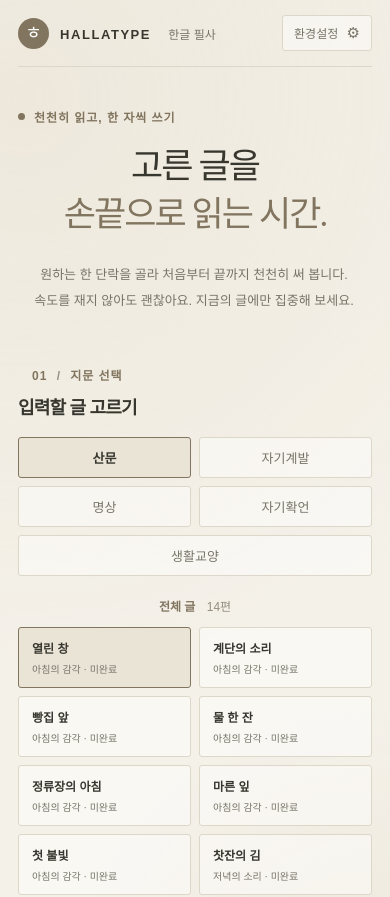
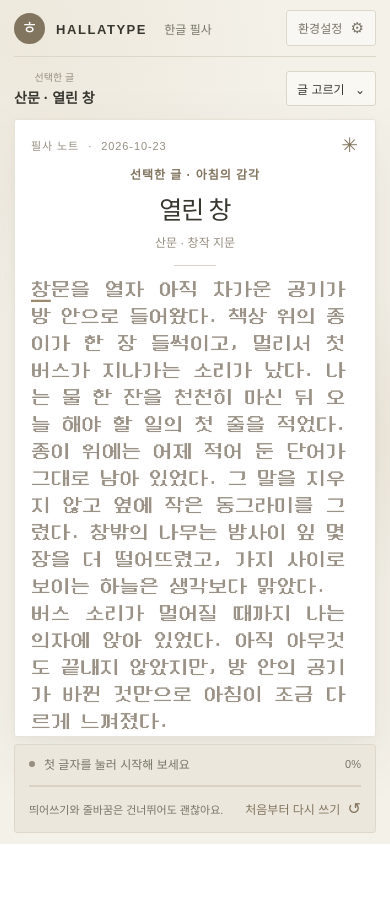
Before and after one commit to hatemogi/hallatype, a Vue app: page /practice in a window 390 px wide. Shown: the top 897 px of the page. After the commit the page ends 844 px from the top, so only its background shows below. Built offline with nearby package versions, Linux system fonts and the light colour scheme.

Commit message:
필사 작업대 배치와 본문 글꼴 크기 조정
글 선택, 입력, 결과를 한 화면에 배치하고 모바일 글 선택창을 추가한다. 본문 비트맵 글꼴은 기존 화면 크기에 가깝게 조정해 계단 현상을 줄인다.

```diff
--- a/src/views/Home.vue
+++ b/src/views/Home.vue
@@ -58,29 +58,24 @@
         </section>
       </header>
 
-      <section class="소개" aria-labelledby="소개제목">
-        <div>
-          <p class="작은제목"><span class="작은점" aria-hidden="true"></span> 천천히 읽고, 한 자씩 쓰기</p>
-          <h1 id="소개제목">고른 글을<br><em>손끝으로 읽는 시간.</em></h1>
+      <section class="작업공간" aria-label="필사할 글">
+        <div class="모바일선택줄">
+          <div><span>선택한 글</span><strong>{{글테마}} · {{오늘지문.제목}}</strong></div>
+          <button type="button" aria-controls="지문선택창" :aria-expanded="목록열림" @click="목록열기">글 고르기 <span aria-hidden="true">⌄</span></button>
         </div>
-        <p class="소개글">원하는 한 단락을 골라 처음부터 끝까지 천천히 써 봅니다.<br>속도를 재지 않아도 괜찮아요. 지금의 글에만 집중해 보세요.</p>
-      </section>
-
-      <section class="작업공간" aria-label="필사할 글">
+        <div v-if="모바일보기 && 목록열림" class="목록가림막" @click="목록닫기"></div>
+        <aside v-show="!모바일보기 || 목록열림" id="지문선택창" class="선택패널"
+          :role="모바일보기 ? 'dialog' : undefined" :aria-modal="모바일보기 ? 'true' : undefined"
+          aria-label="입력할 글 고르기">
           <div class="선택머리">
-          <div>
-            <span class="구역번호">01 <span aria-hidden="true">/</span> 지문 선택</span>
-            <h2>입력할 글 고르기</h2>
+            <div><span class="구역번호">필사할 글</span><h2>입력할 글 고르기</h2></div>
+            <button type="button" class="목록닫기" aria-label="글 선택창 닫기" @click="목록닫기">×</button>
           </div>
-          <span class="선택안내">각 테마의 14편을 원하는 순서로 써 보세요.</span>
-        </div>
-
           <div class="글테마선택" role="group" aria-label="지문 테마 선택">
             <button v-for="테마 in 글테마선택지" :key="테마" type="button"
               :class="{ 선택됨: 글테마 === 테마 }" :aria-pressed="글테마 === 테마"
               @click="글테마바꾸기(테마, $event)">{{테마}}</button>
           </div>
-
           <section class="지문서랍" :aria-label="`${글테마} 지문 목록`">
             <h3>전체 글 <span>{{현재지문들.length}}편</span></h3>
             <div class="글목록" role="group" :aria-label="`${글테마} 지문 선택`">
@@ -92,7 +87,9 @@
               </button>
             </div>
           </section>
+        </aside>
 
+        <div class="필사패널">
         <article class="종이" aria-labelledby="지문제목">
           <div class="종이상단">
             <span>필사 노트 <span class="가운데점">·</span> {{오늘날짜}}</span>
@@ -127,11 +124,8 @@
           </div>
 
           <div v-if="결과화면보이기" class="마침">
-            <div class="마침문양" aria-hidden="true">✳</div>
             <div class="마침내용">
               <p class="마침꼬리">한 편을 마쳤어요</p>
-              <h3>문장을 따라 걸어온 시간이<br>잠시 마음에 남기를 바랍니다.</h3>
-              <p class="마침설명">이 글을 다시 쓰거나 다른 지문을 골라 볼 수 있어요.</p>
               <dl class="마침통계" aria-label="이번 필사 기록">
                 <div><dt>걸린 시간</dt><dd>{{걸린시간}}</dd></div>
                 <div><dt>정타 / 전체 타수</dt><dd>{{정타수}}/{{총입력타수}} ({{정타율}}%)</dd></div>
@@ -149,13 +143,8 @@
           </div>
         </section>
 
-        <p class="작은도움">키보드로 글을 따라 써 보세요. 글자의 획이 한 자씩 채워집니다. 각 테마의 14편을 모두 고를 수 있습니다.</p>
+        </div>
       </section>
-
-      <footer class="바닥">
-        <span>HALLATYPE</span>
-        <span>한 글자씩, 천천히.</span>
-      </footer>
     </div>
   </main>
 </template>
@@ -193,6 +182,8 @@ export default defineComponent({
       가장자리단계이름,
       설정: { ...기본필사설정 } as 필사설정,
       설정열림: false,
+      모바일보기: typeof window !== 'undefined' && window.innerWidth <= 850,
+      목록열림: false,
       날짜확인타이머: null as ReturnType<typeof setInterval> | null,
       현재한줄칸수: 0,
       진행률: 0,
@@ -217,6 +208,15 @@ export default defineComponent({
     };
   },
   methods: {
+    목록열기() {
+      this.목록열림 = true;
+      this.$nextTick(() => document.querySelector<HTMLElement>('.목록닫기')?.focus());
+    },
+    목록닫기() {
+      const 열려있음 = this.목록열림;
+      this.목록열림 = false;
+      if (열려있음) { (document.activeElement as HTMLElement | null)?.blur(); }
+    },
     다른탭기록반영(event: StorageEvent) {
       if (event.key?.startsWith('hallatype:progress:v2:op:')) {
         this.기록들 = 작업합치기(this.기록들, 진행작업읽기());
@@ -270,7 +270,7 @@ export default defineComponent({
       return 지문입력상태(this.시도들, 지문.id, 본문버전(지문.본문));
     },
     글테마바꾸기(테마: 지문테마, event?: MouseEvent) {
-      (event?.currentTarget as HTMLElement | undefined)?.blur();
+      if (!this.목록열림) { (event?.currentTarget as HTMLElement | undefined)?.blur(); }
       if (테마 === this.글테마) { return; }
       this.입력기록저장();
       this.글테마 = 테마;
@@ -280,6 +280,7 @@ export default defineComponent({
     },
     지문선택(지문: 연습지문, event?: MouseEvent) {
       (event?.currentTarget as HTMLElement | undefined)?.blur();
+      this.목록닫기();
       if (지문.id === this.오늘지문.id) { return; }
       this.입력기록저장();
       this.오늘지문 = 지문;
@@ -328,11 +329,15 @@ export default defineComponent({
         this.설정.커서깜빡임);
     },
     한줄칸수(): number {
-      return window.innerWidth <= 700
-        ? (this.설정.글자크기 === '크게' ? 42 : 50)
-        : (this.설정.글자크기 === '크게' ? 68 : 80);
+      const 너비 = document.querySelector('.캔버스영역')?.clientWidth ?? window.innerWidth - 80;
+      const 기준크기 = window.innerWidth <= 850
+        ? (this.설정.글자크기 === '크게' ? 12 : 10)
+        : (this.설정.글자크기 === '크게' ? 14 : 12);
+      return Math.max(22, Math.min(80, Math.floor(너비 / 기준크기)));
     },
     화면크기변경() {
+      this.모바일보기 = window.innerWidth <= 850;
+      if (!this.모바일보기) { this.목록닫기(); }
       const 칸수 = this.한줄칸수();
       if (칸수 === this.현재한줄칸수) { return; }
       this.현재한줄칸수 = 칸수;
@@ -341,7 +346,6 @@ export default defineComponent({
     },
 
     reset(새로시작 = false) {
-      const 다시시작 = this.그림판 !== null;
       this.입력기록저장();
       this.밀린기록저장();
       this.그림판?.종료();
@@ -397,11 +401,29 @@ export default defineComponent({
       }));
       this.그림판 = 그림판;
       그림판.그리기();
-      if (다시시작) {
-        this.$nextTick(() => document.querySelector('.지문머리')?.scrollIntoView({ block: 'start', behavior: 'smooth' }));
-      }
+      this.$nextTick(() => {
+        const 종이 = document.querySelector('.종이');
+        if (종이) { 종이.scrollTop = 0; }
+      });
       const self = this;
       window.onkeydown = (e: KeyboardEvent) => {
+        if (e.code === 'Escape' && self.목록열림) {
+          self.목록닫기();
+          return;
+        }
+        if (e.code === 'Tab' && self.목록열림) {
+          const 버튼들 = Array.from(document.querySelectorAll<HTMLElement>('.선택패널 button'));
+          const 첫버튼 = 버튼들[0];
+          const 끝버튼 = 버튼들[버튼들.length - 1];
+          if (e.shiftKey && document.activeElement === 첫버튼) {
+            e.preventDefault();
+            끝버튼?.focus();
+          } else if (!e.shiftKey && document.activeElement === 끝버튼) {
+            e.preventDefault();
+            첫버튼?.focus();
+          }
+          return;
+        }
         if (e.code === 'Escape' && self.설정열림) {
           self.설정열림 = false;
           return;
@@ -413,7 +435,7 @@ export default defineComponent({
             e.code.startsWith('Alt') || e.code.startsWith('Meta') ||
             e.getModifierState('Control') || e.getModifierState('Alt') || e.getModifierState('Meta') ||
             !/^(Key[A-Z]|Digit[0-9]|Space|Enter|Backspace|Backquote|Minus|Equal|BracketLeft|BracketRight|Backslash|Semicolon|Quote|Comma|Period|Slash)$/.test(e.code) ||
-            self.결과화면보이기) {
+            self.결과화면보이기 || self.목록열림) {
           return;
         }
         e.preventDefault();
@@ -448,13 +470,15 @@ export default defineComponent({
           self.입력기록저장();
           self.저장대기(시도완료(self.시도ID, 걸린밀리초, self.총입력타수, self.정타수));
           self.결과화면보이기 = true;
-          self.$nextTick(() => document.querySelector('.마침')?.scrollIntoView({ block: 'nearest', behavior: 'smooth' }));
         } else {
           const 커서세로 = 그림판.커서세로위치;
           if (커서세로 !== null) {
-            const 경계 = window.innerHeight - 100;
+            const 종이 = 캔버스.closest('.종이');
+            if (종이) {
               const 화면세로 = 캔버스.getBoundingClientRect().top + 커서세로 * 캔버스.clientHeight / 캔버스.height;
-            if (화면세로 > 경계) { window.scrollBy(0, 화면세로 - 경계); }
+              const 경계 = 종이.getBoundingClientRect().bottom - 36;
+              if (화면세로 > 경계) { 종이.scrollTop += 화면세로 - 경계; }
+            }
           }
         }
       };
@@ -643,38 +667,17 @@ button { font: inherit; }
 .가장자리끝표시 { display: flex; justify-content: space-between; margin-top: 4px; color: var(--옅은글); font-size: 11px; }
 .설정안내 { margin: 3px 0 0; color: var(--옅은글); font-size: 11px; }
 
-.소개 {
-  display: flex;
-  align-items: end;
-  justify-content: space-between;
-  gap: 32px;
-  padding: 60px 0 58px;
-}
-.작은제목, .분류, .마침꼬리 {
+.분류, .마침꼬리 {
   color: var(--강조);
   font-size: 12px;
   font-weight: 700;
   letter-spacing: .08em;
 }
-.작은제목 { display: flex; align-items: center; gap: 9px; margin: 0 0 18px; }
-.작은점 { width: 7px; height: 7px; border-radius: 50%; background: var(--강조); }
-.소개 h1 {
-  margin: 0;
-  font-family: 'AppleMyungjo', 'Nanum Myeongjo', 'Batang', serif;
-  font-size: clamp(35px, 4.2vw, 55px);
-  font-weight: 500;
-  letter-spacing: -.055em;
-  line-height: 1.38;
-}
-.소개 h1 em { color: var(--강조); font-style: normal; }
-.소개글 { margin: 0 2px 9px 0; color: var(--보조글); font-size: 14px; line-height: 2.05; }
-
 .작업공간 { padding-bottom: 84px; }
 .선택머리 { display: flex; justify-content: space-between; align-items: end; gap: 20px; }
 .구역번호 { color: var(--강조); font-size: 12px; font-weight: 700; letter-spacing: .08em; }
 .구역번호 span { padding: 0 5px; color: var(--옅은글); }
 .선택머리 h2 { margin: 9px 0 0; font-size: 18px; font-weight: 650; letter-spacing: -.045em; }
-.선택안내 { padding-bottom: 2px; color: var(--옅은글); font-size: 12px; }
 .글테마선택 { display: grid; grid-template-columns: repeat(5, minmax(0, 1fr)); gap: 8px; width: min(100%, 542px); margin-top: 18px; }
 .글테마선택 button {
   min-width: 0;
@@ -757,8 +760,6 @@ button { font: inherit; }
 .글자버튼 { padding: 4px 0; border: 0; background: none; color: var(--강조); font-size: 12px; cursor: pointer; }
 .글자버튼:hover { color: var(--글); text-decoration: underline; text-underline-offset: 4px; }
 .글자버튼 span { margin-left: 4px; font-size: 16px; }
-.작은도움 { margin: 21px 0 0; color: var(--옅은글); font-size: 12px; text-align: center; }
-
 .마침 {
   display: flex;
   align-items: center;
@@ -768,11 +769,8 @@ button { font: inherit; }
   padding: 23px 0 0;
   border-top: 1px solid var(--진행선);
 }
-.마침문양 { align-self: flex-start; color: var(--강조); font-size: 25px; }
 .마침꼬리 { margin: 0 0 10px; }
 .마침내용 { min-width: 0; }
-.마침 h3 { margin: 0; font-family: 'AppleMyungjo', 'Nanum Myeongjo', 'Batang', serif; font-size: 20px; font-weight: 500; line-height: 1.55; }
-.마침설명 { margin: 10px 0 0; color: var(--보조글); font-size: 12px; }
 .마침통계 { display: flex; flex-wrap: wrap; gap: 12px 26px; margin: 24px 0 0; padding: 15px 0 0; border-top: 1px solid var(--진행선); }
 .마침통계 div { display: flex; flex-direction: column; gap: 5px; }
 .마침통계 dt { color: var(--옅은글); font-size: 11px; }
@@ -782,25 +780,113 @@ button { font: inherit; }
 .주버튼:hover { background: var(--강조호버); }
 .주버튼 span { margin-left: 12px; }
 button:focus-visible { outline: 2px solid var(--강조); outline-offset: 3px; }
-.바닥 { display: flex; justify-content: space-between; padding: 23px 0 34px; border-top: 1px solid var(--테두리); color: var(--옅은글); font-size: 11px; letter-spacing: .07em; }
+/* 글 선택, 입력, 결과가 같은 높이 안에서 이어지는 작업대 */
+.페이지 { display: flex; flex-direction: column; height: 100dvh; }
+.상단 { flex: none; height: 62px; }
+.작업공간 {
+  display: grid;
+  grid-template-columns: 252px minmax(0, 1fr);
+  gap: 18px;
+  flex: 1;
+  min-height: 0;
+  padding: 16px 0 20px;
+}
+.모바일선택줄, .목록가림막, .목록닫기 { display: none; }
+.선택패널 {
+  display: flex;
+  flex-direction: column;
+  min-height: 0;
+  padding: 20px 14px 14px;
+  border: 1px solid var(--테두리);
+  border-radius: 3px;
+  background: var(--선택안함);
+}
+.선택머리 { align-items: start; }
+.선택머리 h2 { margin-top: 6px; font-size: 17px; }
+.글테마선택 { grid-template-columns: repeat(2, minmax(0, 1fr)); width: 100%; gap: 6px; margin-top: 18px; }
+.글테마선택 button { padding: 8px 5px; font-size: 12px; }
+.지문서랍 { display: flex; flex-direction: column; flex: 1; min-height: 0; margin-top: 20px; }
+.글목록 { display: flex; flex-direction: column; flex: 1; min-height: 0; gap: 6px; overflow-y: auto; overscroll-behavior: contain; padding-right: 3px; }
+.글목록 button { min-height: 51px; flex: none; padding: 9px 11px; }
+.필사패널 { display: flex; flex-direction: column; min-width: 0; min-height: 0; }
+.종이 {
+  flex: 1;
+  min-height: 0;
+  margin: 0;
+  padding: 18px clamp(18px, 3vw, 38px) 28px;
+  overflow-y: auto;
+  overscroll-behavior: contain;
+}
+.지문머리 { padding-top: 12px; }
+.분류 { margin-bottom: 8px; }
+.지문머리 h2 { font-size: clamp(24px, 2.5vw, 30px); }
+.출처 { margin-top: 7px; }
+.가는선 { margin-top: 18px; }
+.캔버스영역 { margin-top: 16px; }
+.진행판 { flex: none; max-width: none; margin: 8px 0 0; padding: 12px 19px; }
+.진행아래 { margin-top: 9px; }
+.마침 { max-width: none; gap: 18px; margin-top: 10px; padding-top: 11px; }
+.마침내용 { flex: 1; }
+.마침꼬리 { margin: 0; }
+.마침통계 { gap: 8px 22px; margin-top: 10px; padding-top: 10px; }
+.마침동작 { flex: none; }
 
-@media (max-width: 700px) {
-  .페이지 { padding: 0 18px; }
-  .글테마선택 { grid-template-columns: repeat(2, minmax(0, 1fr)); }
-  .글테마선택 button:last-child:nth-child(odd) { grid-column: span 2; }
-  .상단 { height: 66px; }
-  .상단문구, .선택안내 { display: none; }
-  .소개 { display: block; padding: 41px 0 42px; }
-  .소개글 { margin-top: 22px; font-size: 13px; }
-  .글목록 { grid-template-columns: repeat(2, minmax(0, 1fr)); }
-  .종이 { padding: 22px 17px 25px; }
-  .지문머리 { padding-top: 34px; }
-  .가는선 { margin-top: 27px; }
-  .캔버스영역 { margin-top: 18px; }
-  .진행판 { margin-top: 22px; padding: 18px 17px; }
-  .진행아래 { align-items: start; flex-direction: column; gap: 11px; }
-  .마침 { align-items: start; flex-wrap: wrap; gap: 14px; }
-  .마침동작 { align-items: start; flex-direction: row; flex-wrap: wrap; width: 100%; margin: 3px 0 0 0; }
+@media (max-width: 850px) {
+  .페이지 { padding: 0 14px; }
+  .상단 { height: 56px; }
+  .상단문구 { display: none; }
+  .작업공간 { display: flex; flex-direction: column; gap: 9px; padding: 9px 0 11px; }
+  .모바일선택줄 {
+    display: flex;
+    align-items: center;
+    justify-content: space-between;
+    gap: 10px;
+    flex: none;
+    min-height: 44px;
+  }
+  .모바일선택줄 div { display: flex; flex-direction: column; min-width: 0; gap: 3px; }
+  .모바일선택줄 div span { color: var(--옅은글); font-size: 10px; }
+  .모바일선택줄 strong { overflow: hidden; font-size: 14px; text-overflow: ellipsis; white-space: nowrap; }
+  .모바일선택줄 button { flex: none; padding: 8px 10px; border: 1px solid var(--테두리); border-radius: 3px; background: var(--선택안함); color: var(--글); font-size: 12px; cursor: pointer; }
+  .모바일선택줄 button span { margin-left: 7px; }
+  .목록가림막 { display: block; position: fixed; z-index: 19; inset: 0; background: rgba(0, 0, 0, .4); }
+  .선택패널 {
+    position: fixed;
+    z-index: 20;
+    right: 0;
+    bottom: 0;
+    left: 0;
+    box-sizing: border-box;
+    height: min(90dvh, 800px);
+    padding: 20px 20px max(20px, env(safe-area-inset-bottom));
+    border-radius: 12px 12px 0 0;
+    background: var(--종이);
+    box-shadow: 0 -14px 40px rgba(0, 0, 0, .18);
+  }
+  .목록닫기 { display: block; border: 0; background: none; color: var(--보조글); font-size: 26px; line-height: 1; cursor: pointer; }
+  .글테마선택 { grid-template-columns: repeat(3, minmax(0, 1fr)); }
+  .글테마선택 button:last-child:nth-child(odd) { grid-column: auto; }
+  .글목록 { display: grid; grid-template-columns: repeat(2, minmax(0, 1fr)); align-content: start; }
+  .글목록 button { min-height: 56px; }
+  .필사패널 { flex: 1; }
+  .종이 { padding: 13px 16px 22px; }
+  .지문머리 { padding-top: 8px; }
+  .지문머리 h2 { font-size: 25px; }
+  .가는선 { margin-top: 15px; }
+  .캔버스영역 { margin-top: 14px; }
+  .진행판 { margin-top: 7px; padding: 10px 14px; }
+  .진행아래 { flex-direction: row; align-items: center; gap: 8px; margin-top: 8px; }
+  .마침 { align-items: start; flex-wrap: wrap; gap: 8px; }
+  .마침내용 { flex-basis: 100%; }
+  .마침통계 { display: grid; grid-template-columns: repeat(3, minmax(0, 1fr)); gap: 7px; }
+  .마침통계 dd { font-size: 11px; }
+  .마침동작 { width: auto; margin: 0; }
+  .주버튼 { padding: 8px 11px; }
+}
+
+@media (max-width: 380px) {
+  .진행아래 > span { display: none; }
+  .마침통계 { grid-template-columns: repeat(2, minmax(0, 1fr)); }
 }
 
 @media (prefers-reduced-motion: reduce) {
```
Lines whose indentation alone changed are shown as unchanged.
